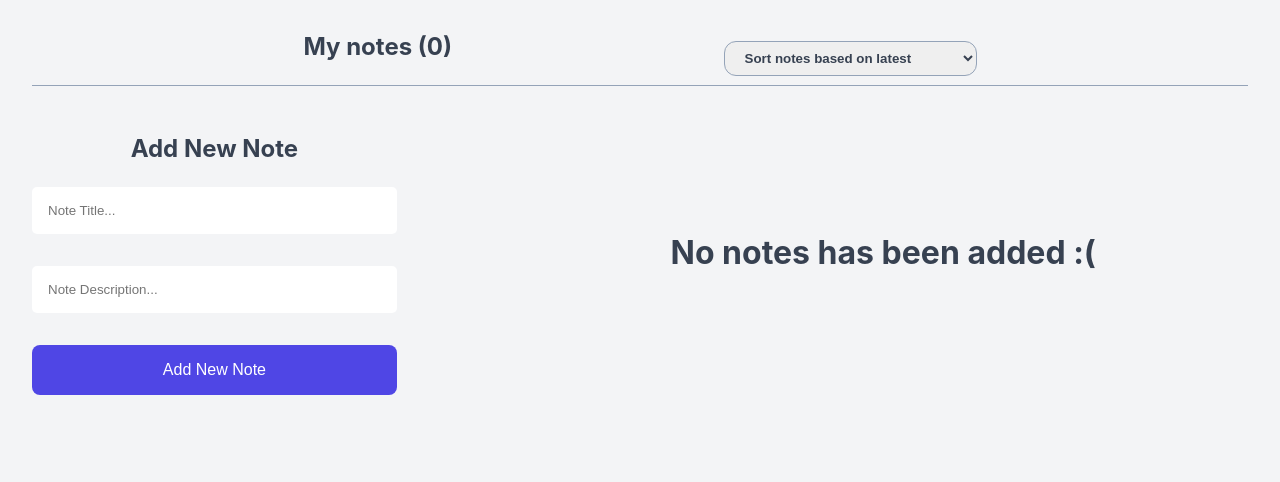
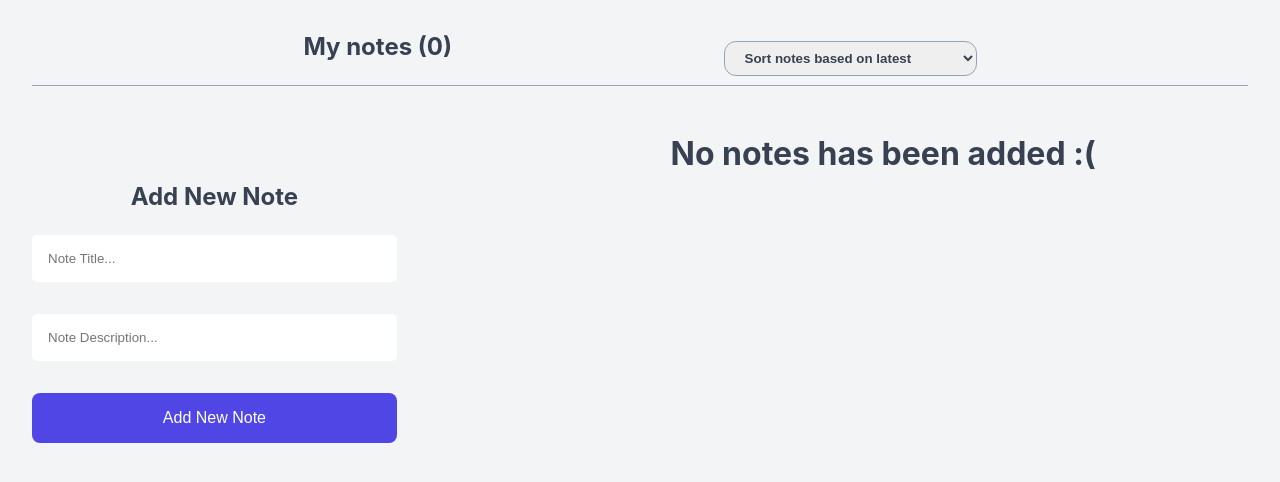
Before and after one commit to Soroosh-Hemati/NoteApp-React, a React app: page / in a window 1280 px wide. Shown: the top 482 px of the page. Built offline with nearby package versions, Linux system fonts and the light colour scheme; the HTML template or start-up script is replaced by a standard one.

Commit message:
fixed some css bugs

```diff
--- a/src/App.css
+++ b/src/App.css
@@ -16,7 +16,7 @@
 }
 .note-app {
   display: flex;
-  align-items: center;
+  /* align-items: center; */
   justify-content: space-between;
   gap: 2rem;
 }
@@ -28,6 +28,7 @@
 }
 .add-new-note{
   width: 30%;
+  margin-top: 3rem;
 }
 .note-container{
   width: 60%;
--- a/src/index.css
+++ b/src/index.css
@@ -21,7 +21,7 @@
 
 body {
   background-color: var(--bg-color);
-  width: 100vw;
+  width: 100%;
   min-height: 100vh;
 }
 
```
